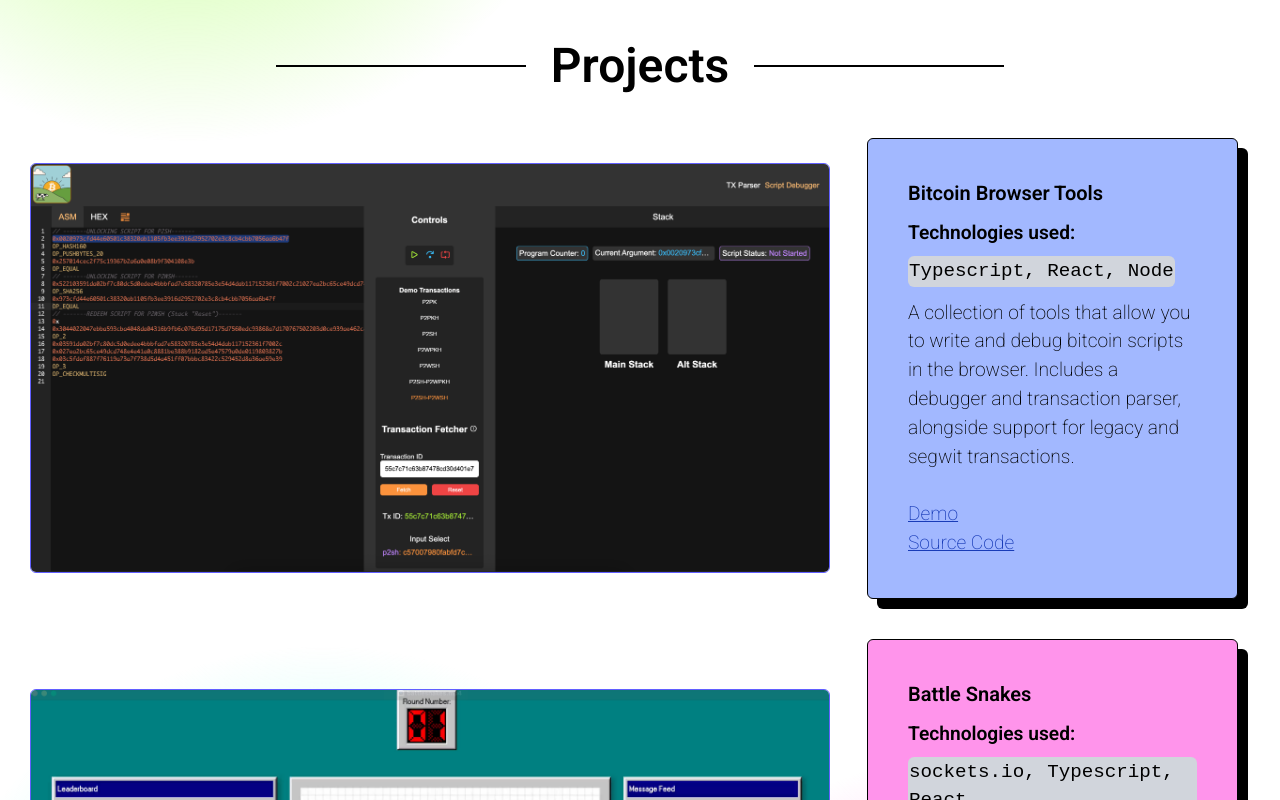
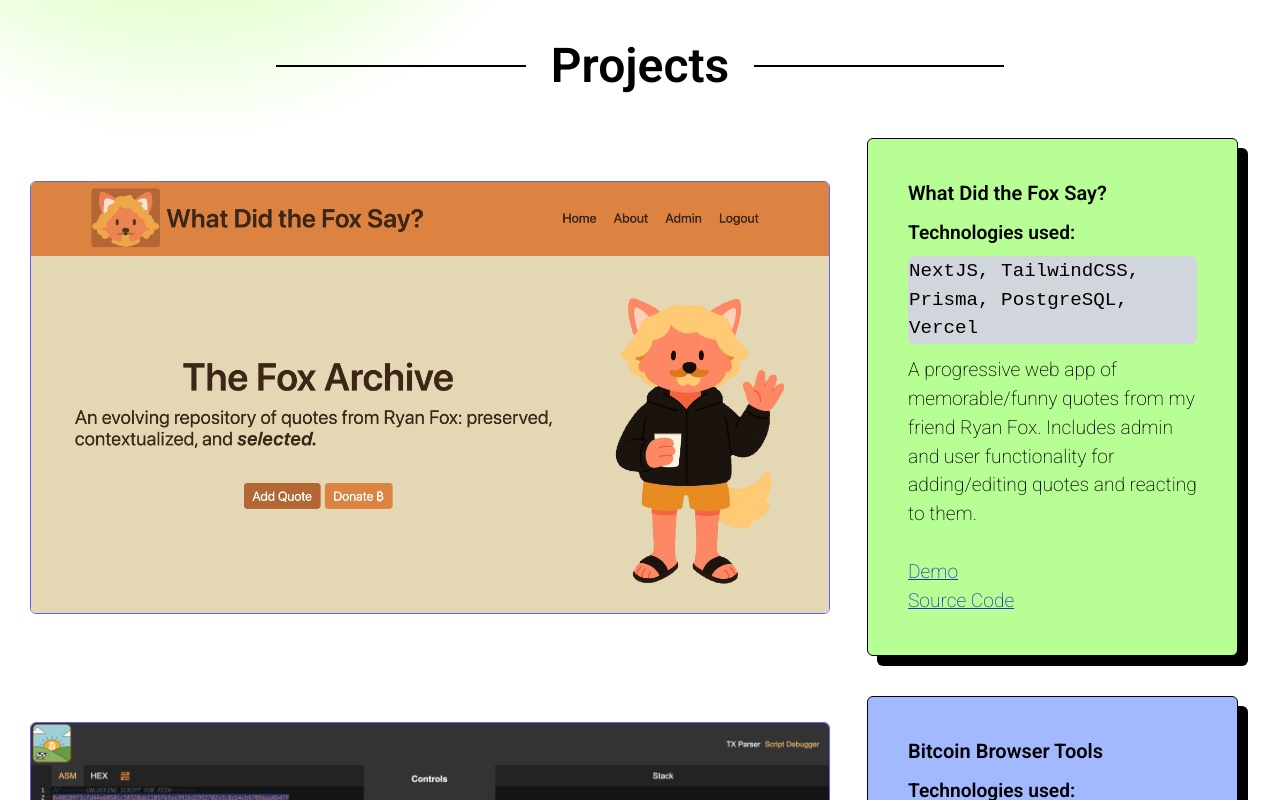
Before and after one commit to landaverdend/portfolio-site, a React (Vite) app in the folder frontend/: page /resume in a window 1280 px wide. Shown: the part 820-1620 px from the top of the page. Built offline with nearby package versions, Linux system fonts and the light colour scheme; no server answers.

Commit message:
adding fox project

```diff
--- a/frontend/src/views/resumeView/project/ProjectContainer.tsx
+++ b/frontend/src/views/resumeView/project/ProjectContainer.tsx
@@ -4,6 +4,7 @@ import isleadvance from '@assets/images/resume/isle_advance.png';
 import battlesnakes from '@assets/images/resume/battle_snakes.png';
 import voltorb from '@assets/images/resume/voltorb_flip.png';
 import tetrisGalaxy from '@assets/images/resume/galaxy.png';
+import whatDidTheFoxSay from '@assets/images/resume/fox_site.png';
 
 type PCProps = {
   src: string;
@@ -58,6 +59,16 @@ function ProjectCard({ src, demoUrl, sourceCodeUrl, backgroundColor, desc, techU
 function ProjectContainer() {
   return (
     <div id="projects" className="projects-container flex flex-col justify-center items-center gap-[25px] sm:items-start">
+      <ProjectCard
+        title="What Did the Fox Say?"
+        src={whatDidTheFoxSay}
+        demoUrl="https://www.whatdidthefoxsay.com/"
+        techUsed="NextJS, TailwindCSS, Prisma, PostgreSQL, Vercel"
+        desc="A progressive web app of memorable/funny quotes from my friend Ryan Fox. Includes admin and user functionality for adding/editing quotes and reacting to them."
+        sourceCodeUrl="https://github.com/landaverdend/fox-repository"
+        backgroundColor="var(--panel-green)"
+      />
+
       <ProjectCard
         title={'Bitcoin Browser Tools'}
         src={bitcoinTools}
```
Also changed, not shown: frontend/src/assets/images/resume/fox_site.png (added).
